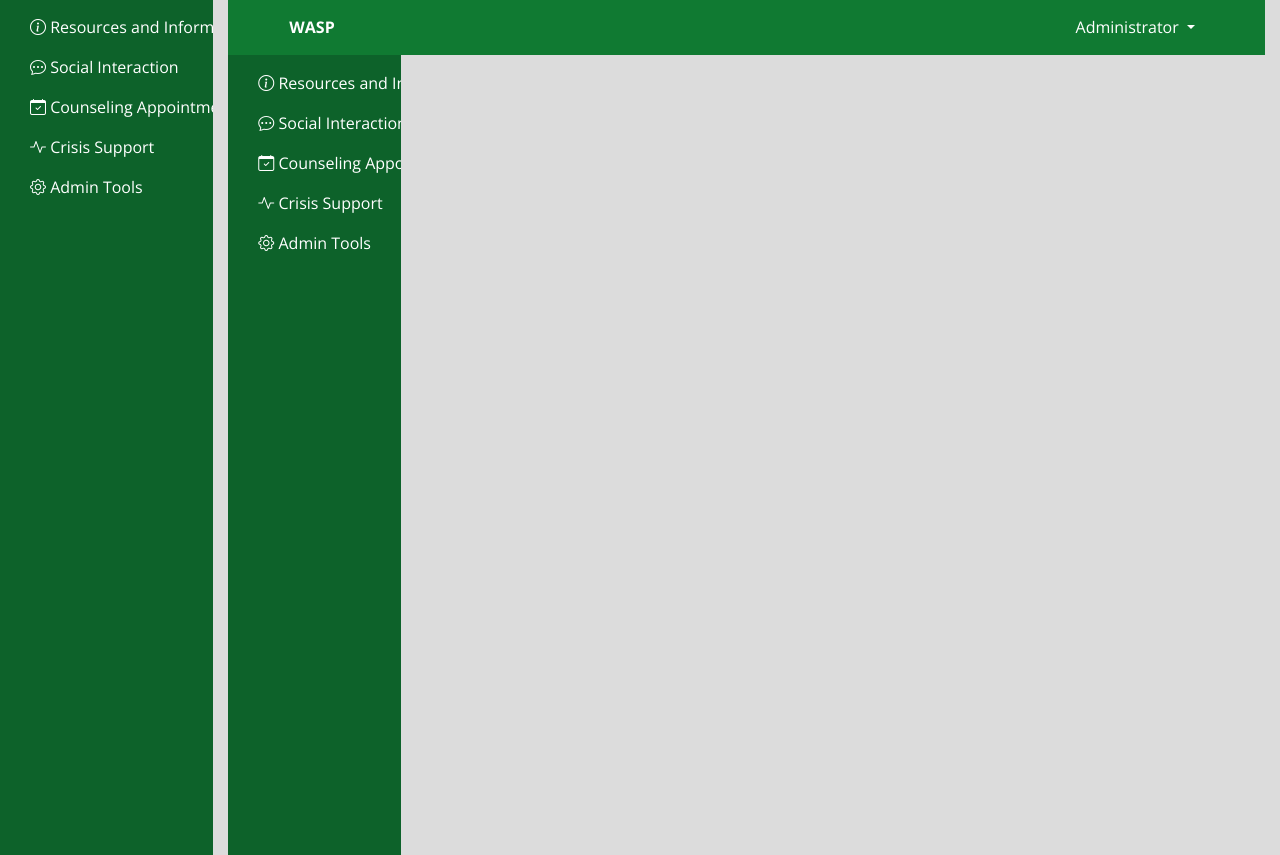
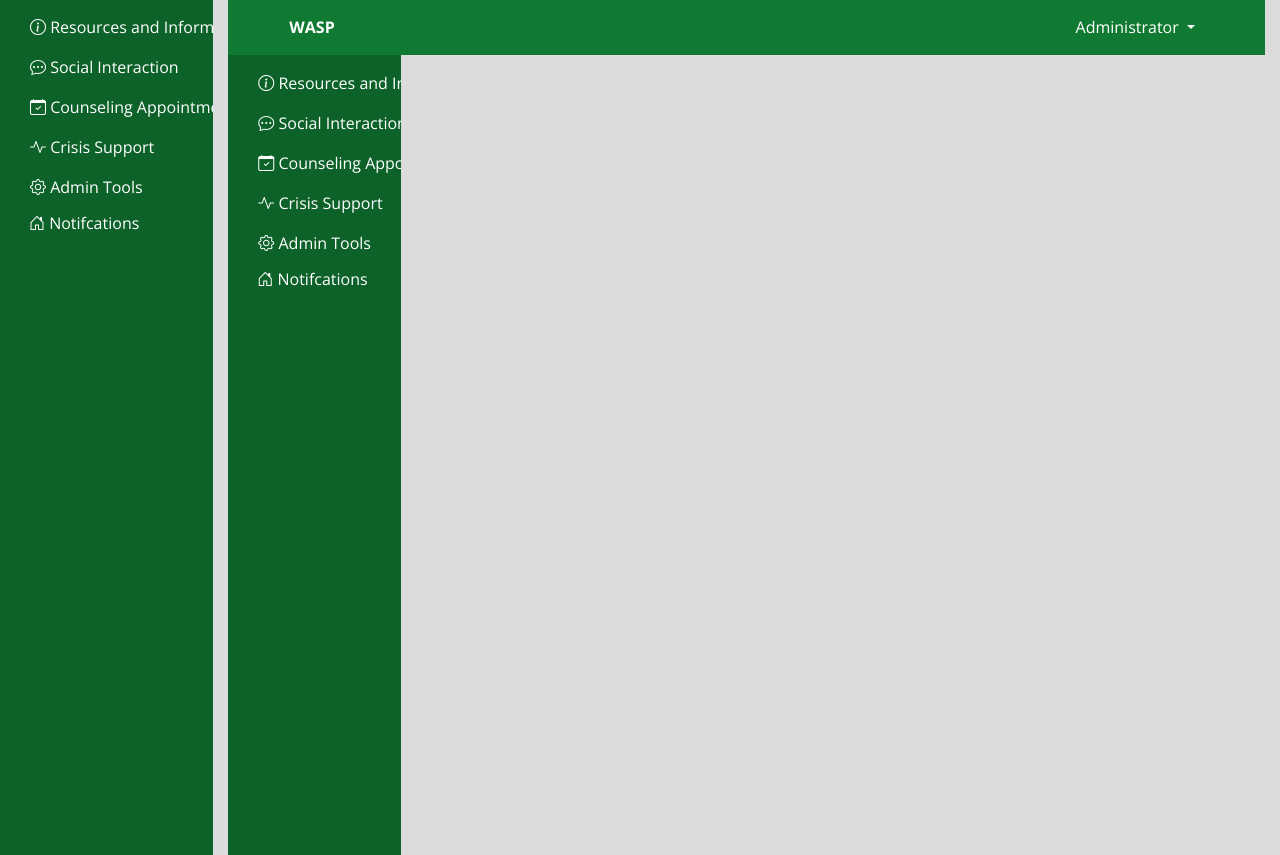
Before and after one commit to ssamu801/CAP-2233, a PHP site: page /index.php?page=navbar in a window 1280 px wide. Shown: the part 57-912 px from the top of the page. Run offline with PHP 8.4, Linux system fonts and the light colour scheme; a user stored in the database is signed in; some libraries are stand-ins or nearby versions.

Commit message:
Creating Notification
1. Changes in Navbar
-putting notification button in the navbar
2. Create folder for notifications

```diff
--- a/navbar.php
+++ b/navbar.php
@@ -205,6 +205,8 @@
                         </div>
                     </li>
                     <?php endif; ?>
+
+                    <li class="ccordion accordion-dropdown"><a class="dropdown-item dditem-link" href="index.php?page=notifications/notification"><i class="fs-5 bi-house-door"></i> Notifcations</a></li>
 <!--
                     <li class="nav-item submenu">
                         <a href="index.php?page=home" class="nav-link px-sm-3 px-2">
--- /dev/null
+++ b/notifications/notifcation.php
@@ -0,0 +1 @@
+hello
```
